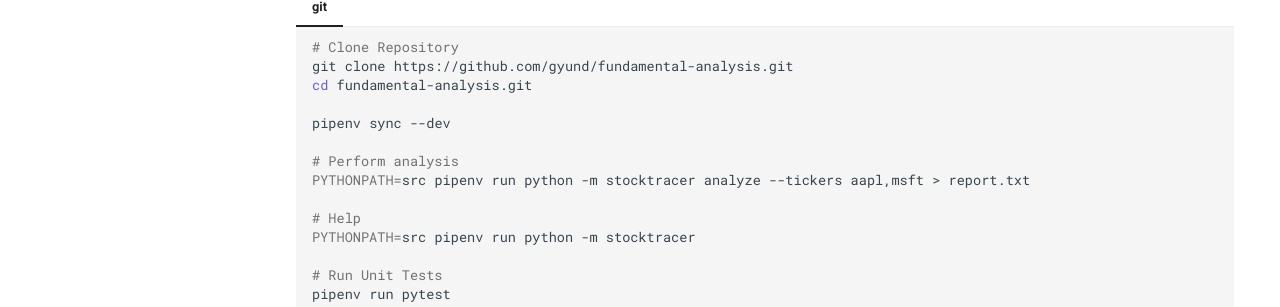
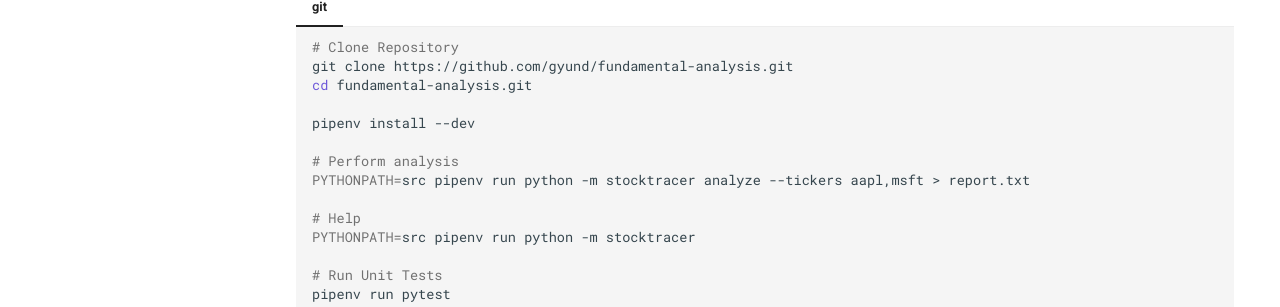
Before and after one commit to gyund/fundamental-analysis, an MkDocs documentation site: the page built from docs/getting-started.md, in a window 1280 px wide and 900 px high. Shown: the part 399-706 px from the top of the window. Built offline with MkDocs 1.6.1 and Material for MkDocs 9.7.7, drawn with Linux system fonts in a browser that asks for light colours; comment, search, counter and statistics services are not loaded.

Commit message:
Revert "update docs"
This reverts commit 351b56f720d9b509be4f3e1a80062f3902438eb4.

```diff
--- a/docs/getting-started.md
+++ b/docs/getting-started.md
@@ -13,7 +13,7 @@ Make sure you have `pipenv` installed through a package manager or through pip.
     git clone https://github.com/gyund/fundamental-analysis.git
     cd fundamental-analysis.git
 
-    pipenv sync --dev
+    pipenv install --dev
 
     # Perform analysis
     PYTHONPATH=src pipenv run python -m stocktracer analyze --tickers aapl,msft > report.txt
```
Also changed, not shown: README.md (+1 -1 lines).
